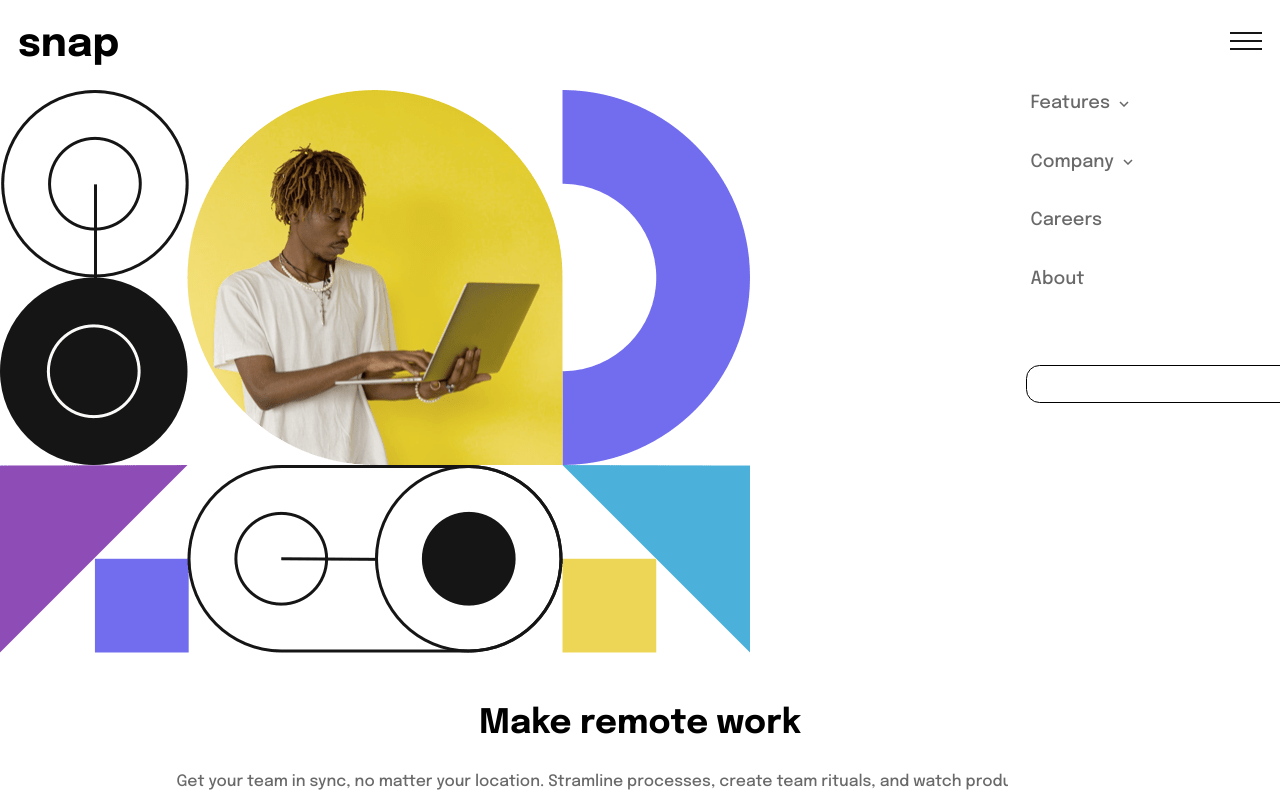
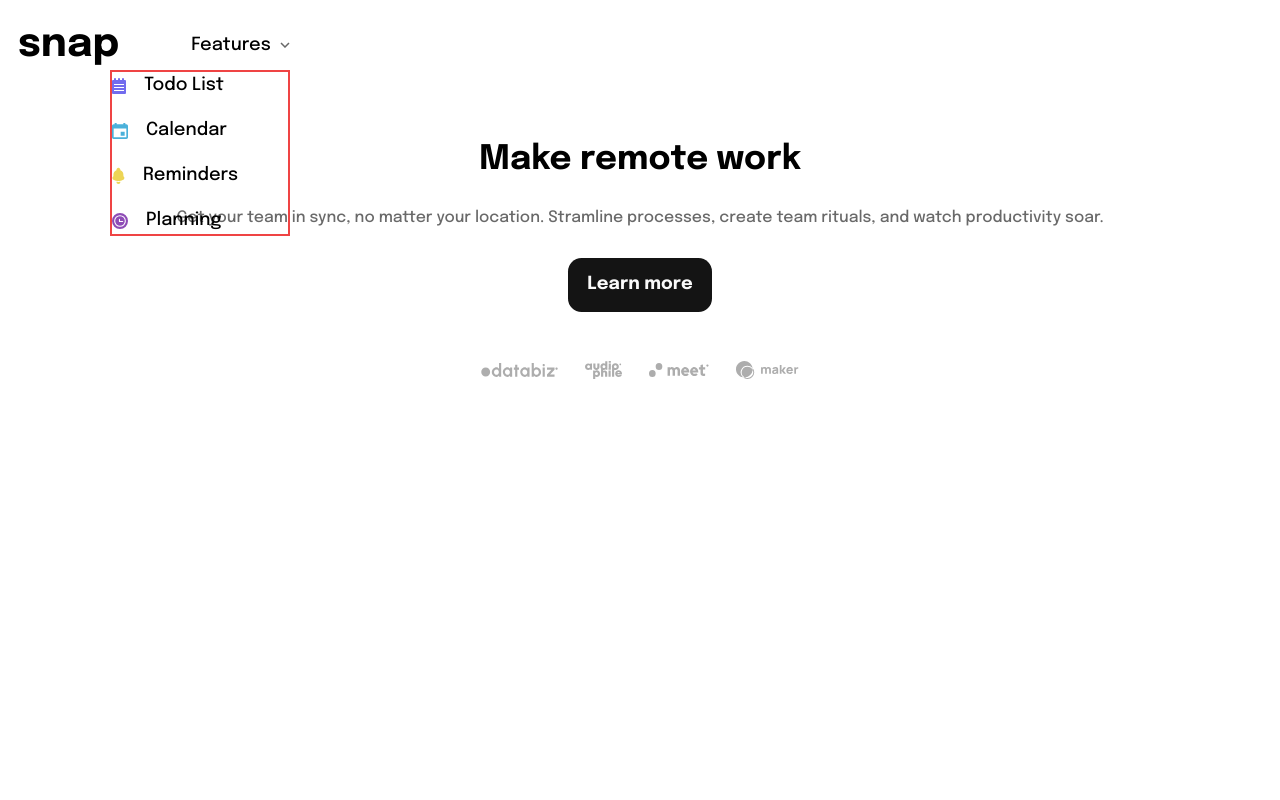
Before and after one commit to Sherlockzen/intro-section-frontendmentor, a React (Vite) app: page / in a window 1280 px wide. Built offline with nearby package versions, Linux system fonts and the light colour scheme.

Commit message:
Feat: start the design to desktop

```diff
--- a/src/App.tsx
+++ b/src/App.tsx
@@ -24,10 +24,38 @@ function App() {
 
   return (
     <>
-      <div className=" font-Epilogue w-full h-screen overflow-hidden absolute">
-        <header className=" p-4 flex justify-between items-center h-20">
+      <div className=" font-Epilogue w-full h-screen overflow-hidden absolute sm:relative sm:max-w-full">
+        <header className=" p-4 flex justify-between md:justify-normal items-center h-20">
           <span className=" font-bold text-4xl">snap</span>
-          <div className=' text-MediumGray'>
+          <div className=" flex items-center w-full h-10 ml-16">
+            <div className=" flex items-center gap-2">
+              Features
+              <img
+                className=" h-full"
+                src={features ? arrowUp : arrowDown}
+                alt="arrow icon"
+              />
+            </div>
+            <div className=" flex flex-col gap-4 relative z-30 top-24 -left-40 w-40 items-center border-red-500 border-2">
+              <div className=" flex items-center gap-4 w-full">
+                <img src={todo} />
+                Todo List
+              </div>
+              <div className=" flex items-center gap-4 w-full">
+                <img src={calendar} />
+                Calendar
+              </div>
+              <div className=" flex items-center gap-4 w-full">
+                <img src={reminder} />
+                Reminders
+              </div>
+              <div className=" flex items-center gap-4 w-full">
+                <img src={planning} />
+                Planning
+              </div>
+            </div>
+          </div>
+          <div className=" text-MediumGray bg-slate-600 md:hidden">
             <button className=" relative z-50" onClick={menuClick}>
               <img src={isOpen ? menuClose : menuOpen} alt="close menu icon" />
             </button>
@@ -40,53 +68,57 @@ function App() {
               }
             >
               <div className=" mt-20 flex flex-col gap-7 px-5 backdrop-opacity-0 ">
-                <details onClick={ () => setFeatures(!features)}>
-                  <summary className=' list-none flex items-center gap-2 w-full'>
+                <details onClick={() => setFeatures(!features)}>
+                  <summary className=" list-none flex items-center gap-2 w-full">
                     Features
-                    <img className=' h-full' src={features ? arrowUp : arrowDown} alt='arrow icon' />
+                    <img
+                      className=" h-full"
+                      src={features ? arrowUp : arrowDown}
+                      alt="arrow icon"
+                    />
                   </summary>
-                  <div className=' flex flex-col gap-4 mt-5 ml-6'>
-                    <div className=' flex items-center gap-4'>
+                  <div className=" flex flex-col gap-4 mt-5 ml-6">
+                    <div className=" flex items-center gap-4">
                       <img src={todo} />
                       Todo List
                     </div>
-                    <div className=' flex items-center gap-4'>
+                    <div className=" flex items-center gap-4">
                       <img src={calendar} />
                       Calendar
                     </div>
-                    <div className=' flex items-center gap-4'>
+                    <div className=" flex items-center gap-4">
                       <img src={reminder} />
                       Reminders
                     </div>
-                    <div className=' flex items-center gap-4'>
+                    <div className=" flex items-center gap-4">
                       <img src={planning} />
                       Planning
                     </div>
                   </div>
                 </details>
-                <details onClick={ () => setCompany(!company)}>
-                  <summary className=' list-none flex items-center gap-2 w-full'>
+                <details onClick={() => setCompany(!company)}>
+                  <summary className=" list-none flex items-center gap-2 w-full">
                     Company
-                    <img className=' h-full' src={company ? arrowUp : arrowDown} alt='arrow icon' />
+                    <img
+                      className=" h-full"
+                      src={company ? arrowUp : arrowDown}
+                      alt="arrow icon"
+                    />
                   </summary>
-                  <div className=' flex flex-col gap-4 mt-5 ml-6'>
-                    <div className=' flex items-center gap-4'>
-                      History
-                    </div>
-                    <div className=' flex items-center gap-4'>
-                      Our Team
-                    </div>
-                    <div className=' flex items-center gap-4'>
-                      Blog
-                    </div>
+                  <div className=" flex flex-col gap-4 mt-5 ml-6">
+                    <div className=" flex items-center gap-4">History</div>
+                    <div className=" flex items-center gap-4">Our Team</div>
+                    <div className=" flex items-center gap-4">Blog</div>
                   </div>
                 </details>
                 <div>Careers</div>
                 <div>About</div>
               </div>
               <div className=" flex flex-col mt-8">
-                <button className=''>Login</button>
-                <button className=' border-[1px] mt-2 p-1 border-black mx-4 rounded-xl'>Register</button>
+                <button className="">Login</button>
+                <button className=" border-[1px] mt-2 p-1 border-black mx-4 rounded-xl">
+                  Register
+                </button>
               </div>
             </div>
             <div
@@ -99,12 +131,13 @@ function App() {
             ></div>
           </div>
         </header>
-        <img src={heroMobile} alt="a man holding a laptop" />
+        {/* <img src={heroMobile} alt="a man holding a laptop" /> */}
+        <div className="">
           <div className=" text-center p-3 flex flex-col gap-6">
             <h1 className=" text-3xl font-bold mt-8">Make remote work</h1>
             <p className=" text-MediumGray text-sm leading-normal">
-            Get your team in sync, no matter your location. Stramline processes,
-            create team rituals, and watch productivity soar.
+              Get your team in sync, no matter your location. Stramline
+              processes, create team rituals, and watch productivity soar.
             </p>
             <button className=" bg-AlmostBlack text-AlmostWhite w-32 py-3 font-bold self-center rounded-xl">
               Learn more
@@ -117,6 +150,7 @@ function App() {
             <img className=" h-4" src={maker} />
           </div>
         </div>
+      </div>
     </>
   );
 }
```
Lines whose indentation alone changed are shown as unchanged.
